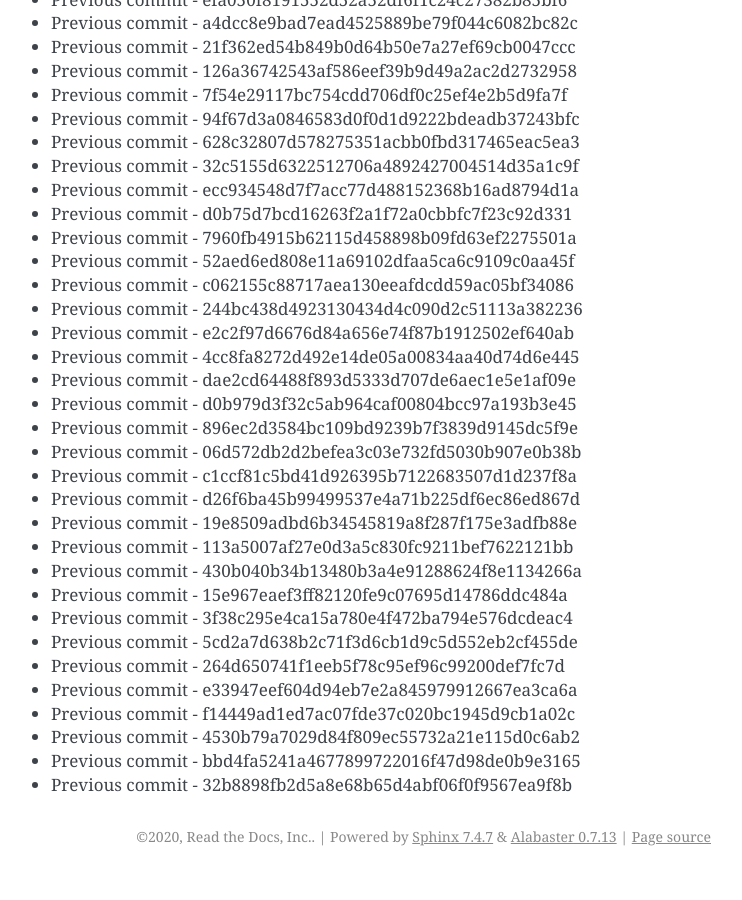
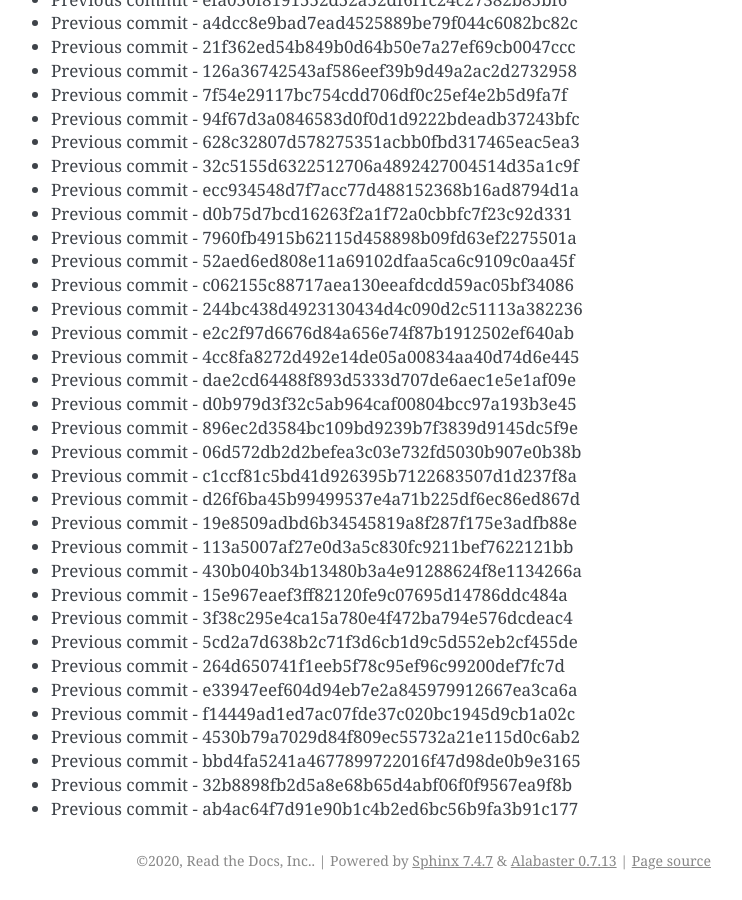
Before and after one commit to readthedocs/rtd-git-stresstest, a Sphinx documentation site: the page built from docs/updates.rst, in a window 1280 px wide and 900 px high, scrolled down 77139 px. Shown: the whole window, without its empty margins (399-1141 px from the left). Built offline with Sphinx 7.4.7, drawn with Linux system fonts in a browser that asks for light colours; before the commit the page ends 78015 px from its top, so only the background shows below that.

Commit message:
Generating commit from previous: ab4ac64f7d91e90b1c4b2ed6bc56b9fa3b91c177

```diff
--- a/docs/updates.rst
+++ b/docs/updates.rst
@@ -3273,3 +3273,4 @@ It can be tested for any performance characteristics.
 * Previous commit - 4530b79a7029d84f809ec55732a21e115d0c6ab2
 * Previous commit - bbd4fa5241a4677899722016f47d98de0b9e3165
 * Previous commit - 32b8898fb2d5a8e68b65d4abf06f0f9567ea9f8b
+* Previous commit - ab4ac64f7d91e90b1c4b2ed6bc56b9fa3b91c177
```
